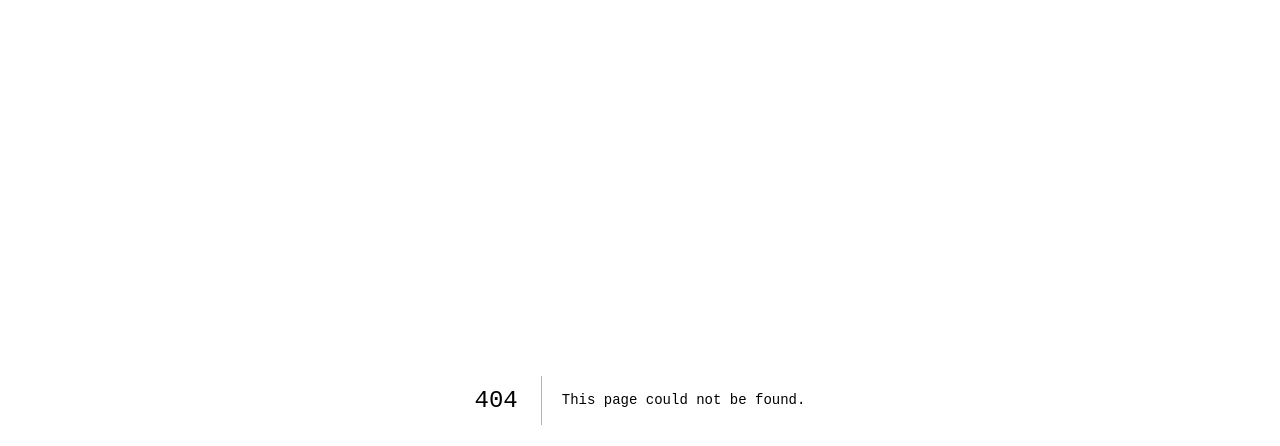
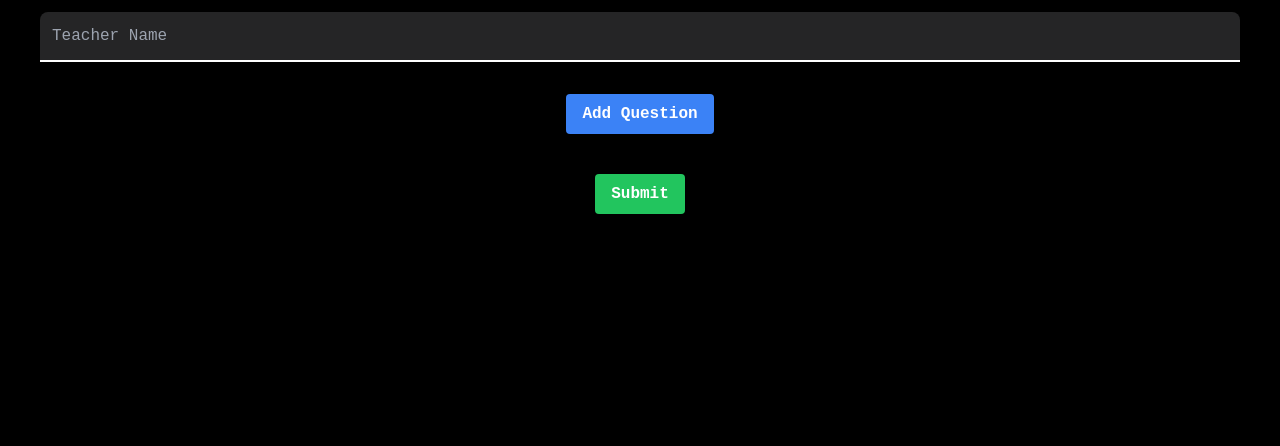
Before and after one commit to anuragrao04/superlit, a Next.js app in the folder superlit-offline-frontend/: page /create_test in a window 1280 px wide. Before the commit this address had no page. Shown: the top 446 px of the page. Built offline with nearby package versions, Linux system fonts and the light colour scheme.

Commit message:
added form to make test json

```diff
--- /dev/null
+++ b/superlit-offline-frontend/app/create_test/page.jsx
@@ -0,0 +1,127 @@
+"use client";
+import React, { useState } from 'react';
+
+const QuestionForm = () => {
+  const [teacher, setTeacher] = useState('');
+  const [questions, setQuestions] = useState([]);
+
+  const addQuestion = () => {
+    setQuestions([...questions, { question: '', defaultCode: '', example_input: '', example_output: '', test_cases: [] }]);
+  };
+
+  const removeQuestion = (index) => {
+    setQuestions(questions.filter((_, i) => i !== index));
+  };
+
+  const addTestCase = (questionIndex) => {
+    const newTestCases = [...questions[questionIndex].test_cases, { input: '', expected_output: '' }];
+    const updatedQuestions = questions.map((q, i) => i === questionIndex ? { ...q, test_cases: newTestCases } : q);
+    setQuestions(updatedQuestions);
+  };
+
+  const removeTestCase = (questionIndex, testCaseIndex) => {
+    const newTestCases = questions[questionIndex].test_cases.filter((_, i) => i !== testCaseIndex);
+    const updatedQuestions = questions.map((q, i) => i === questionIndex ? { ...q, test_cases: newTestCases } : q);
+    setQuestions(updatedQuestions);
+  };
+
+  const handleSubmit = (e) => {
+    e.preventDefault();
+    const output = {
+      _id: 1,
+      class_id: 1,
+      teacher,
+      questions: questions.map((q, index) => ({
+        question_id: index,
+        ...q,
+      })),
+    };
+    let jsonString = JSON.stringify(output, null, 2);
+
+
+    const blob = new Blob([jsonString], { type: 'application/json' });
+
+    // Create an anchor element and trigger a download
+    const a = document.createElement('a');
+    a.download = 'output.json'; // Name of the downloaded file
+    a.href = window.URL.createObjectURL(blob);
+    const clickEvt = new MouseEvent('click', {
+      view: window,
+      bubbles: true,
+      cancelable: true,
+    });
+    a.dispatchEvent(clickEvt);
+    a.remove();
+  };
+
+  return (
+    <div class="bg-black min-h-screen">
+      <form onSubmit={handleSubmit} className="flex flex-col items-center mx-10">
+        <input
+          type="text"
+          placeholder="Teacher Name"
+          value={teacher}
+          onChange={(e) => setTeacher(e.target.value)}
+          className="bg-[#252526] text-white p-3 outline-none border-b-white border-b-2 rounded-t-lg m-3 w-full"
+        />
+        {questions.map((q, questionIndex) => (
+          <div key={questionIndex} className="w-full prose prose-invert">
+            <h3>Question {questionIndex}</h3>
+            <input
+              type="text"
+              placeholder="Question"
+              value={q.question}
+              onChange={(e) => setQuestions(questions.map((q, i) => i === questionIndex ? { ...q, question: e.target.value } : q))}
+              className="bg-[#252526] text-white p-3 outline-none border-b-white border-b-2 rounded-t-lg m-3 w-full"
+            />
+            <textarea
+              placeholder="Default Code"
+              value={q.defaultCode}
+              onChange={(e) => setQuestions(questions.map((q, i) => i === questionIndex ? { ...q, defaultCode: e.target.value } : q))}
+              className="bg-[#252526] text-white p-3 outline-none border-b-white border-b-2 rounded-t-lg m-3 w-full"
+            />
+            <input
+              type="text"
+              placeholder="Example Input"
+              value={q.example_input}
+              onChange={(e) => setQuestions(questions.map((q, i) => i === questionIndex ? { ...q, example_input: e.target.value } : q))}
+              className="bg-[#252526] text-white p-3 outline-none border-b-white border-b-2 rounded-t-lg m-3 w-full"
+            />
+            <input
+              type="text"
+              placeholder="Example Output"
+              value={q.example_output}
+              onChange={(e) => setQuestions(questions.map((q, i) => i === questionIndex ? { ...q, example_output: e.target.value } : q))}
+              className="bg-[#252526] text-white p-3 outline-none border-b-white border-b-2 rounded-t-lg m-3 w-full"
+            />
+            {q.test_cases.map((tc, testCaseIndex) => (
+              <div key={testCaseIndex} className="w-full">
+                <input
+                  type="text"
+                  placeholder="Test Case Input"
+                  value={tc.input}
+                  onChange={(e) => setQuestions(questions.map((q, i) => i === questionIndex ? { ...q, test_cases: q.test_cases.map((tc, j) => j === testCaseIndex ? { ...tc, input: e.target.value } : tc) } : q))}
+                  className="bg-[#252526] text-white p-3 outline-none border-b-white border-b-2 rounded-t-lg m-3 w-full"
+                />
+                <input
+                  type="text"
+                  placeholder="Expected Output"
+                  value={tc.expected_output}
+                  onChange={(e) => setQuestions(questions.map((q, i) => i === questionIndex ? { ...q, test_cases: q.test_cases.map((tc, j) => j === testCaseIndex ? { ...tc, expected_output: e.target.value } : tc) } : q))}
+                  className="bg-[#252526] text-white p-3 outline-none border-b-white border-b-2 rounded-t-lg m-3 w-full"
+                />
+                <button type="button" onClick={() => removeTestCase(questionIndex, testCaseIndex)} className="m-5 bg-red-500 hover:bg-red-700 text-white font-bold py-2 px-4 rounded">Remove Test Case</button>
+              </div>
+            ))}
+            <button type="button" onClick={() => addTestCase(questionIndex)} className="m-5 bg-blue-500 hover:bg-blue-700 text-white font-bold py-2 px-4 rounded">Add Test Case</button>
+            <button type="button" onClick={() => removeQuestion(questionIndex)} className="m-5 bg-red-500 hover:bg-red-700 text-white font-bold py-2 px-4 rounded">Remove Question</button>
+          </div>
+        ))}
+        <button type="button" onClick={addQuestion} className="m-5 bg-blue-500 hover:bg-blue-700 text-white font-bold py-2 px-4 rounded">Add Question</button>
+        <button type="submit" className="m-5 bg-green-500 hover:bg-green-700 text-white font-bold py-2 px-4 rounded">Submit</button>
+      </form>
+    </div >
+  );
+};
+
+export default QuestionForm;
--- a/superlit-offline-frontend/app/layout.js
+++ b/superlit-offline-frontend/app/layout.js
@@ -11,7 +11,7 @@ export default function RootLayout({ children }) {
   return (
     <html lang="en">
       <AuthProvider>
-        <body className="{inter.className} overflow-hidden">{children}</body>
+        <body className="{inter.className} overflow-x-hidden">{children}</body>
       </AuthProvider>
     </html>
   );
--- a/superlit-offline-frontend/package.json
+++ b/superlit-offline-frontend/package.json
@@ -27,5 +27,8 @@
     "react-switch": "^7.0.0",
     "tailwind-scrollbar-hide": "^1.1.7",
     "tailwindcss": "3.3.2"
+  },
+  "devDependencies": {
+    "@tailwindcss/typography": "^0.5.11"
   }
 }
--- a/superlit-offline-frontend/tailwind.config.js
+++ b/superlit-offline-frontend/tailwind.config.js
@@ -15,6 +15,7 @@ module.exports = {
     },
   },
   plugins: [
+    require('@tailwindcss/typography'),
     require('tailwind-scrollbar-hide')
   ],
 }
```
Also changed, not shown: 1 other file (tests, documents, lock files or other folders).
